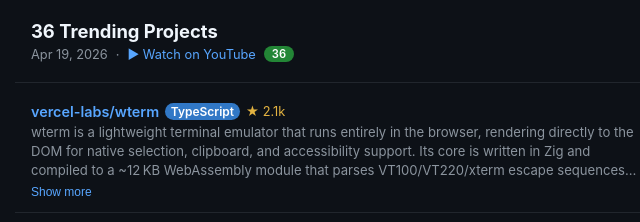
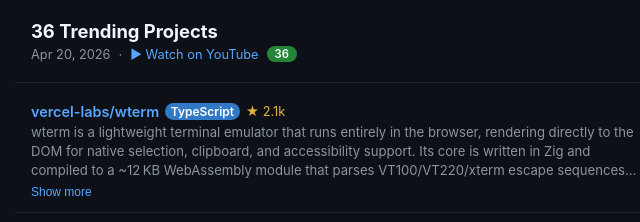
Before and after one commit to mcowger/gha, a website: page output/ghawesome-2026-04-20-3DvmnCKlxdQ.html in a window 1280 px wide. Shown: the top 222 px of the page, 305-945 px from the left. Drawn offline with Linux system fonts and the light colour scheme.

Commit message:
📡 update reports 2026-04-20

```diff
--- a/output/ghawesome-2026-04-20-3DvmnCKlxdQ.html
+++ b/output/ghawesome-2026-04-20-3DvmnCKlxdQ.html
@@ -50,7 +50,7 @@
 <div class="header">
   <h1>36 Trending Projects</h1>
   <div class="meta">
-    <span>Apr 19, 2026</span>
+    <span>Apr 20, 2026</span>
     <span>·</span>
     <a href="https://www.youtube.com/watch?v=3DvmnCKlxdQ" target="_blank" rel="noopener">▶ Watch on YouTube</a>
     <span class="badge">36</span>
```
Also changed, not shown: output/ghawesome-2026-04-20-I41WFsHIlak.html (+1 -1 lines), output/ghawesome-2026-04-20-PEhOF4vGZas.html (+1 -1 lines), output/ghawesome-2026-04-20-TpWlE0HCZwM.html (+1 -1 lines), output/ghawesome-2026-04-20-ZWE-3QsH17w.html (+1 -1 lines), output/ghawesome-2026-04-20-a-6VY0i9C3Q.html (+1 -1 lines), output/ghawesome-2026-04-20-lTh0Zcu3EaM.html (+1 -1 lines), output/ghawesome-2026-04-20-mYU9vcvL-yk.html (+1 -1 lines), output/ghawesome-2026-04-20-obniDiLAuog.html (+1 -1 lines), output/ghawesome-2026-04-20-zMKQjeBY69U.html (+1 -1 lines).
